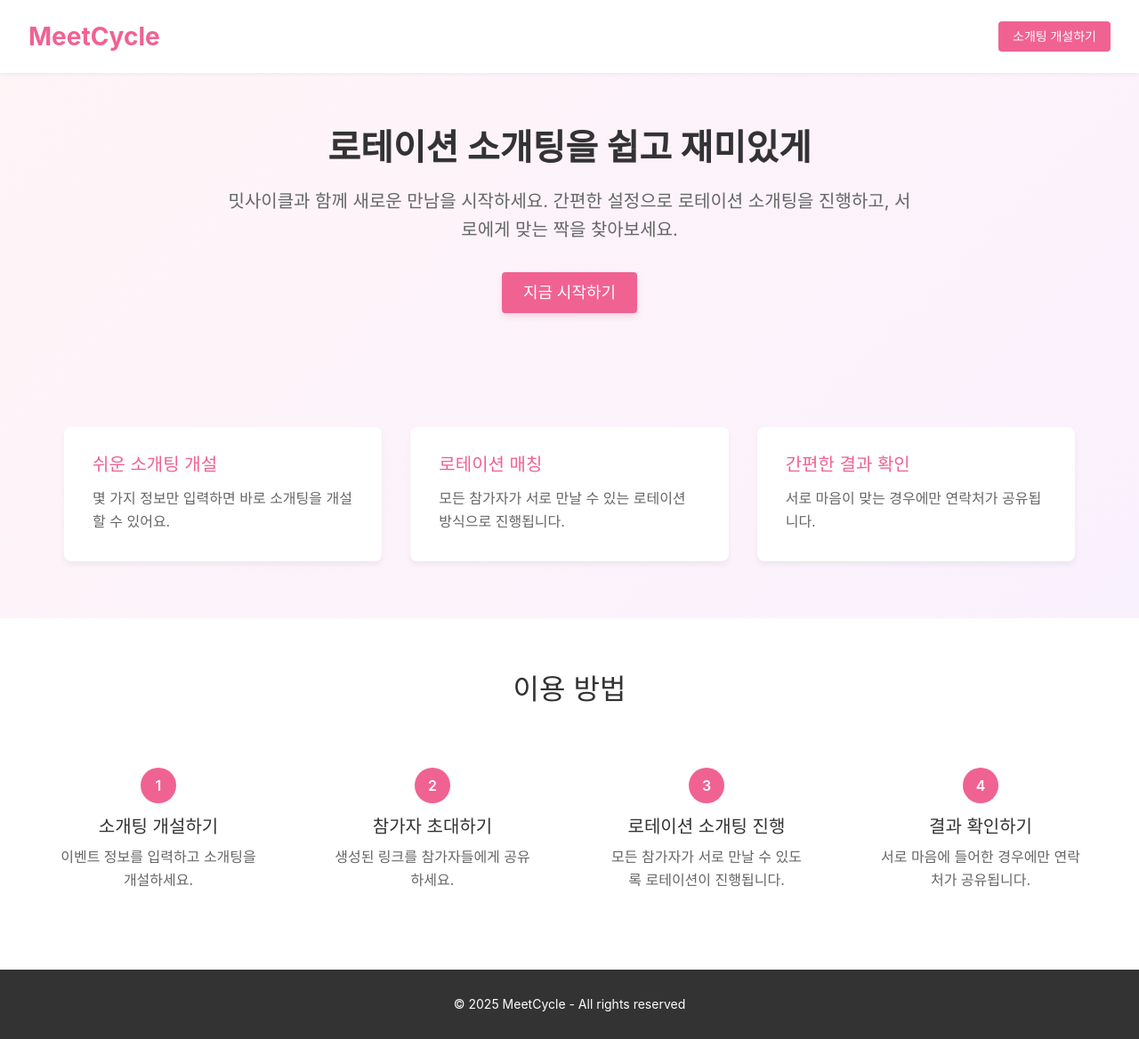
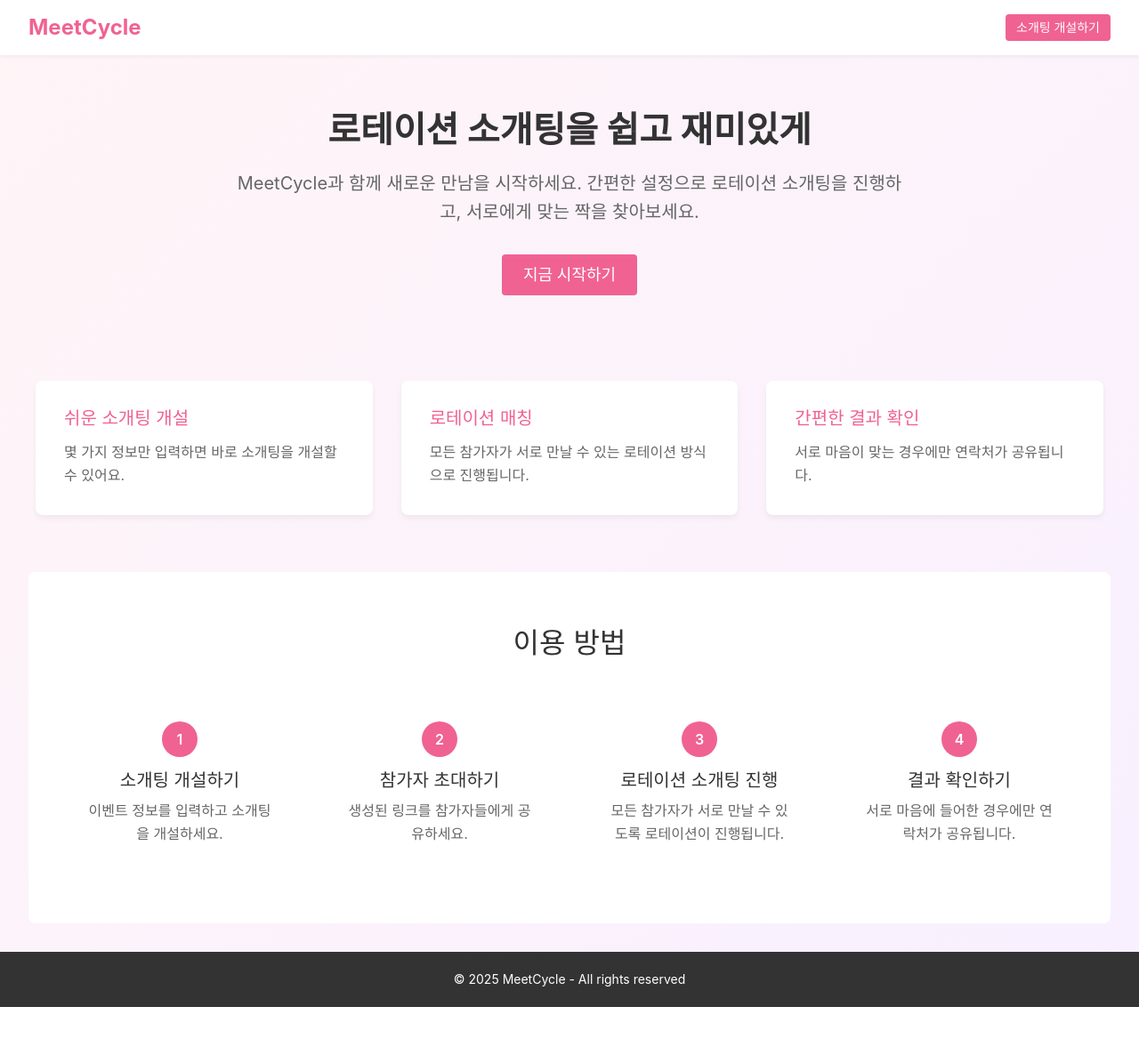
Before and after one commit to nonarnee/meetcycle, a React (Vite) app: page / in a window 1280 px wide. Shown: the whole page at 89% size. After the commit the page ends 1132 px from the top, so only its background shows below. Built offline with nearby package versions, Linux system fonts and the light colour scheme.

Commit message:
공통 레이아웃, 헤더, 푸터 컴포넌트 분리

```diff
--- /dev/null
+++ b/src/components/Common/Button.tsx
@@ -0,0 +1,112 @@
+import styled from '@emotion/styled';
+import { ButtonHTMLAttributes } from 'react';
+
+interface ButtonProps extends ButtonHTMLAttributes<HTMLButtonElement> {
+  variant?: 'primary' | 'secondary' | 'outline';
+  size?: 'small' | 'medium' | 'large';
+  fullWidth?: boolean;
+}
+
+const Button = ({
+  children,
+  variant = 'primary',
+  size = 'medium',
+  fullWidth = false,
+  ...props
+}: ButtonProps) => {
+  return (
+    <StyledButton
+      variant={variant}
+      size={size}
+      fullWidth={fullWidth}
+      {...props}
+    >
+      {children}
+    </StyledButton>
+  );
+};
+
+const StyledButton = styled.button<{
+  variant: 'primary' | 'secondary' | 'outline';
+  size: 'small' | 'medium' | 'large';
+  fullWidth: boolean;
+}>`
+  display: inline-flex;
+  align-items: center;
+  justify-content: center;
+  border-radius: 4px;
+  font-weight: 500;
+  cursor: pointer;
+  transition: all 0.2s;
+  width: ${props => (props.fullWidth ? '100%' : 'auto')};
+
+  /* 배리언트에 따른 스타일 */
+  ${props => {
+    switch (props.variant) {
+      case 'primary':
+        return `
+          background-color: #f06292;
+          color: white;
+          border: none;
+
+          &:hover:not(:disabled) {
+            background-color: #ec407a;
+          }
+        `;
+      case 'secondary':
+        return `
+          background-color: transparent;
+          color: #666;
+          border: none;
+
+          &:hover:not(:disabled) {
+            background-color: #f5f5f5;
+          }
+        `;
+      case 'outline':
+        return `
+          background-color: transparent;
+          color: #f06292;
+          border: 1px solid #f06292;
+
+          &:hover:not(:disabled) {
+            background-color: rgba(240, 98, 146, 0.05);
+          }
+        `;
+      default:
+        return '';
+    }
+  }}
+
+  /* 크기에 따른 스타일 */
+  ${props => {
+    switch (props.size) {
+      case 'small':
+        return `
+          padding: 0.5rem 0.75rem;
+          font-size: 0.875rem;
+        `;
+      case 'medium':
+        return `
+          padding: 0.75rem 1.25rem;
+          font-size: 1rem;
+        `;
+      case 'large':
+        return `
+          padding: 0.875rem 1.5rem;
+          font-size: 1.125rem;
+        `;
+      default:
+        return '';
+    }
+  }}
+
+  /* 비활성화 상태 */
+  &:disabled {
+    background-color: #ccc;
+    color: #888;
+    cursor: not-allowed;
+  }
+`;
+
+export default Button;
--- /dev/null
+++ b/src/components/Layout/BaseLayout.tsx
@@ -0,0 +1,40 @@
+import { ReactNode } from 'react';
+import styled from '@emotion/styled';
+import Header from './Header';
+import Footer from './Footer';
+
+interface BaseLayoutProps {
+  children: ReactNode;
+  rightContent?: ReactNode;
+  backgroundColor?: string;
+}
+
+const BaseLayout = ({
+  children,
+  rightContent,
+  backgroundColor = 'linear-gradient(135deg, #fff5f7 0%, #f8f0ff 100%)'
+}: BaseLayoutProps) => {
+  return (
+    <Container backgroundColor={backgroundColor}>
+      <Header rightContent={rightContent} />
+      <MainContent>
+        {children}
+      </MainContent>
+      <Footer />
+    </Container>
+  );
+};
+
+const Container = styled.div<{ backgroundColor: string }>`
+  min-height: 100vh;
+  display: flex;
+  flex-direction: column;
+  background: ${props => props.backgroundColor};
+`;
+
+const MainContent = styled.main`
+  flex: 1;
+  padding: 2rem;
+`;
+
+export default BaseLayout;
--- /dev/null
+++ b/src/components/Layout/Footer.tsx
@@ -0,0 +1,25 @@
+import styled from '@emotion/styled';
+
+const Footer = () => {
+  const currentYear = new Date().getFullYear();
+
+  return (
+    <FooterContainer>
+      <FooterText>© {currentYear} MeetCycle - All rights reserved</FooterText>
+    </FooterContainer>
+  );
+};
+
+const FooterContainer = styled.footer`
+  background-color: #333;
+  color: white;
+  padding: 1.5rem;
+  text-align: center;
+`;
+
+const FooterText = styled.p`
+  margin: 0;
+  font-size: 0.875rem;
+`;
+
+export default Footer;
--- /dev/null
+++ b/src/components/Layout/Header.tsx
@@ -0,0 +1,45 @@
+import styled from '@emotion/styled';
+import { ReactNode } from 'react';
+import { Link } from 'react-router-dom';
+
+interface HeaderProps {
+  rightContent?: ReactNode;
+}
+
+const Header = ({ rightContent }: HeaderProps) => {
+  return (
+    <HeaderContainer>
+      <LogoLink to="/">
+        <Logo>MeetCycle</Logo>
+      </LogoLink>
+      {rightContent && <RightContentContainer>{rightContent}</RightContentContainer>}
+    </HeaderContainer>
+  );
+};
+
+const HeaderContainer = styled.header`
+  display: flex;
+  justify-content: space-between;
+  align-items: center;
+  padding: 1rem 2rem;
+  background-color: white;
+  box-shadow: 0 2px 4px rgba(0, 0, 0, 0.05);
+`;
+
+const LogoLink = styled(Link)`
+  text-decoration: none;
+`;
+
+const Logo = styled.h1`
+  margin: 0;
+  font-size: 1.5rem;
+  font-weight: 700;
+  color: #f06292;
+`;
+
+const RightContentContainer = styled.div`
+  display: flex;
+  align-items: center;
+`;
+
+export default Header;
--- a/src/pages/Board/index.tsx
+++ b/src/pages/Board/index.tsx
@@ -1,8 +1,10 @@
 import { useState } from 'react';
+import { useParams } from 'react-router-dom';
 import styled from '@emotion/styled';
-import { useParams } from 'react-router-dom';
+import BaseLayout from '../../components/Layout/BaseLayout';
+import Button from '../../components/Common/Button';
 
-// 임시 목업 데이터
+// 목업 데이터
 const MOCK_DATING = {
   id: 'dating-123',
   title: '5월 신촌 소개팅',
@@ -17,6 +19,8 @@ const MOCK_DATING = {
 
 const BoardPage = () => {
   const { accessCode } = useParams<{ accessCode: string }>();
+
+  // 실제 구현에서는 accessCode를 사용하여 API에서 소개팅 정보를 가져옵니다
   const [dating] = useState(MOCK_DATING);
   const [copySuccess, setCopySuccess] = useState(false);
 
@@ -33,15 +37,10 @@ const BoardPage = () => {
     // 상태 업데이트 및 페이지 전환 로직
   };
 
+  const headerRight = <HostLabel>호스트 모드</HostLabel>;
+
   return (
-    <Container>
-      <Header>
-        <Logo>밋사이클</Logo>
-        <HostInfo>
-          <HostLabel>호스트 모드</HostLabel>
-        </HostInfo>
-      </Header>
-
+    <BaseLayout rightContent={headerRight}>
       <MainContent>
         <DatingInfoSection>
           <h2>소개팅 정보</h2>
@@ -85,7 +84,7 @@ const BoardPage = () => {
           <SectionHeader>
             <h2>참가자 현황</h2>
             <ParticipantCount>
-              {dating.participants.length || 0}/{dating.maleCount + dating.femaleCount}명 참여
+              {dating.participants.length}/{dating.maleCount + dating.femaleCount}명 참여
             </ParticipantCount>
           </SectionHeader>
 
@@ -102,48 +101,18 @@ const BoardPage = () => {
 
         <ActionSection>
           <p>모든 참가자가 입장하면 소개팅을 시작할 수 있습니다.</p>
-          <StartButton
+          <Button
             onClick={startDating}
             disabled={dating.participants.length < 2}
+            size="large"
           >
             소개팅 시작하기
-          </StartButton>
+          </Button>
         </ActionSection>
       </MainContent>
-
-      <Footer>
-        <FooterText>© 2025 MeetCycle - All rights reserved</FooterText>
-      </Footer>
-    </Container>
+    </BaseLayout>
   );
 };
-
-const Container = styled.div`
-  min-height: 100vh;
-  display: flex;
-  flex-direction: column;
-`;
-
-const Header = styled.header`
-  display: flex;
-  justify-content: space-between;
-  align-items: center;
-  padding: 1rem 2rem;
-  background-color: white;
-  box-shadow: 0 2px 4px rgba(0, 0, 0, 0.05);
-`;
-
-const Logo = styled.h1`
-  margin: 0;
-  font-size: 1.5rem;
-  font-weight: 700;
-  color: #f06292;
-`;
-
-const HostInfo = styled.div`
-  display: flex;
-  align-items: center;
-`;
 
 const HostLabel = styled.span`
   background-color: #f06292;
@@ -154,9 +123,7 @@ const HostLabel = styled.span`
   border-radius: 4px;
 `;
 
-const MainContent = styled.main`
-  flex: 1;
-  padding: 2rem;
+const MainContent = styled.div`
   max-width: 1200px;
   margin: 0 auto;
   width: 100%;
@@ -316,32 +283,4 @@ const ActionSection = styled.section`
   }
 `;
 
-const StartButton = styled.button<{ disabled: boolean }>`
-  background-color: ${props => props.disabled ? '#ccc' : '#f06292'};
-  color: white;
-  border: none;
-  border-radius: 4px;
-  padding: 0.75rem 1.5rem;
-  font-size: 1rem;
-  font-weight: 500;
-  cursor: ${props => props.disabled ? 'not-allowed' : 'pointer'};
-  transition: background-color 0.2s;
-
-  &:hover {
-    background-color: ${props => props.disabled ? '#ccc' : '#ec407a'};
-  }
-`;
-
-const Footer = styled.footer`
-  background-color: #333;
-  color: white;
-  padding: 1.5rem;
-  text-align: center;
-`;
-
-const FooterText = styled.p`
-  margin: 0;
-  font-size: 0.875rem;
-`;
-
 export default BoardPage;
--- a/src/pages/JoinDating/index.tsx
+++ b/src/pages/JoinDating/index.tsx
@@ -1,6 +1,8 @@
 import { useState } from 'react';
 import { useParams, useNavigate } from 'react-router-dom';
 import styled from '@emotion/styled';
+import BaseLayout from '../../components/Layout/BaseLayout';
+import Button from '../../components/Common/Button';
 
 interface ParticipantFormData {
   nickname: string;
@@ -71,12 +73,8 @@ const JoinDatingPage = () => {
   };
 
   return (
-    <Container>
-      <Header>
-        <Logo>밋사이클</Logo>
-      </Header>
-
-      <MainContent>
+    <BaseLayout>
+      <ContentWrapper>
         <JoinCard>
           <JoinCardHeader>
             <h2>소개팅 참여하기</h2>
@@ -139,49 +137,25 @@ const JoinDatingPage = () => {
 
             {error && <ErrorMessage>{error}</ErrorMessage>}
 
-            <SubmitButton type="submit" disabled={isLoading}>
+            <Button
+              type="submit"
+              disabled={isLoading}
+              fullWidth
+            >
               {isLoading ? '등록 중...' : '참여하기'}
-            </SubmitButton>
+            </Button>
           </Form>
         </JoinCard>
-      </MainContent>
-
-      <Footer>
-        <FooterText>© 2025 MeetCycle - All rights reserved</FooterText>
-      </Footer>
-    </Container>
+      </ContentWrapper>
+    </BaseLayout>
   );
 };
 
-const Container = styled.div`
-  min-height: 100vh;
-  display: flex;
-  flex-direction: column;
-  background: linear-gradient(135deg, #fff5f7 0%, #f8f0ff 100%);
-`;
-
-const Header = styled.header`
+const ContentWrapper = styled.div`
   display: flex;
   justify-content: center;
   align-items: center;
-  padding: 1rem 2rem;
-  background-color: white;
-  box-shadow: 0 2px 4px rgba(0, 0, 0, 0.05);
-`;
-
-const Logo = styled.h1`
-  margin: 0;
-  font-size: 1.5rem;
-  font-weight: 700;
-  color: #f06292;
-`;
-
-const MainContent = styled.main`
-  flex: 1;
-  display: flex;
-  justify-content: center;
-  align-items: center;
-  padding: 2rem;
+  min-height: calc(100vh - 200px);
 `;
 
 const JoinCard = styled.div`
@@ -283,33 +257,4 @@ const ErrorMessage = styled.div`
   font-size: 0.875rem;
 `;
 
-const SubmitButton = styled.button<{ disabled: boolean }>`
-  width: 100%;
-  background-color: ${props => props.disabled ? '#ccc' : '#f06292'};
-  color: white;
-  border: none;
-  border-radius: 4px;
-  padding: 0.875rem;
-  font-size: 1rem;
-  font-weight: 500;
-  cursor: ${props => props.disabled ? 'not-allowed' : 'pointer'};
-  transition: background-color 0.2s;
-
-  &:hover {
-    background-color: ${props => props.disabled ? '#ccc' : '#ec407a'};
-  }
-`;
-
-const Footer = styled.footer`
-  background-color: #333;
-  color: white;
-  padding: 1.5rem;
-  text-align: center;
-`;
-
-const FooterText = styled.p`
-  margin: 0;
-  font-size: 0.875rem;
-`;
-
 export default JoinDatingPage;
--- a/src/pages/Landing/index.tsx
+++ b/src/pages/Landing/index.tsx
@@ -1,6 +1,8 @@
 import { useState } from 'react';
 import { useNavigate } from 'react-router-dom';
 import styled from '@emotion/styled';
+import BaseLayout from '../../components/Layout/BaseLayout';
+import Button from '../../components/Common/Button';
 import CreateDatingModal, { DatingFormData } from '../../components/Modal/CreateDatingModal';
 
 const mockAccessCode = 'MEET123';
@@ -19,22 +21,19 @@ const LandingPage = () => {
     navigate(`/board/${mockAccessCode}`);
   };
 
+  const headerContent = (
+    <Button size="small" onClick={openModal}>소개팅 개설하기</Button>
+  );
+
   return (
-    <Container>
-      <Header>
-        <Logo>MeetCycle</Logo>
-        <Navigation>
-          <CreateButton onClick={openModal}>소개팅 개설하기</CreateButton>
-        </Navigation>
-      </Header>
-
+    <BaseLayout rightContent={headerContent}>
       <HeroSection>
         <HeroTitle>로테이션 소개팅을 쉽고 재미있게</HeroTitle>
         <HeroText>
-          밋사이클과 함께 새로운 만남을 시작하세요. 간편한 설정으로 로테이션 소개팅을 진행하고,
+          MeetCycle과 함께 새로운 만남을 시작하세요. 간편한 설정으로 로테이션 소개팅을 진행하고,
           서로에게 맞는 짝을 찾아보세요.
         </HeroText>
-        <StartButton onClick={openModal}>지금 시작하기</StartButton>
+        <Button size="large" onClick={openModal}>지금 시작하기</Button>
       </HeroSection>
 
       <FeaturesSection>
@@ -78,59 +77,14 @@ const LandingPage = () => {
         </StepsContainer>
       </HowItWorksSection>
 
-      <Footer>
-        <FooterText>© 2025 MeetCycle - All rights reserved</FooterText>
-      </Footer>
-
       {isModalOpen && <CreateDatingModal onClose={closeModal} onSubmit={handleCreateDating} />}
-    </Container>
+    </BaseLayout>
   );
 };
 
-const Container = styled.div`
-  min-height: 100vh;
-  background: linear-gradient(135deg, #fff5f7 0%, #f8f0ff 100%);
-`;
-
-const Header = styled.header`
-  display: flex;
-  justify-content: space-between;
-  align-items: center;
-  padding: 1.5rem 2rem;
-  background-color: white;
-  box-shadow: 0 2px 4px rgba(0, 0, 0, 0.05);
-`;
-
-const Logo = styled.h1`
-  margin: 0;
-  font-size: 1.75rem;
-  font-weight: 700;
-  color: #f06292;
-`;
-
-const Navigation = styled.nav`
-  display: flex;
-`;
-
-const CreateButton = styled.button`
-  background-color: #f06292;
-  color: white;
-  border: none;
-  border-radius: 4px;
-  padding: 0.625rem 1rem;
-  font-size: 0.875rem;
-  font-weight: 500;
-  cursor: pointer;
-  transition: background-color 0.2s;
-
-  &:hover {
-    background-color: #ec407a;
-  }
-`;
-
 const HeroSection = styled.section`
   text-align: center;
-  padding: 4rem 1rem;
+  padding: 2rem 1rem 4rem;
   max-width: 800px;
   margin: 0 auto;
 `;
@@ -157,30 +111,11 @@ const HeroText = styled.p`
   }
 `;
 
-const StartButton = styled.button`
-  background-color: #f06292;
-  color: white;
-  border: none;
-  border-radius: 4px;
-  padding: 0.875rem 1.5rem;
-  font-size: 1.125rem;
-  font-weight: 500;
-  cursor: pointer;
-  transition: all 0.2s;
-  box-shadow: 0 4px 6px rgba(240, 98, 146, 0.2);
-
-  &:hover {
-    background-color: #ec407a;
-    transform: translateY(-2px);
-    box-shadow: 0 6px 8px rgba(240, 98, 146, 0.3);
-  }
-`;
-
 const FeaturesSection = styled.section`
   display: grid;
   grid-template-columns: repeat(auto-fit, minmax(280px, 1fr));
   gap: 2rem;
-  padding: 4rem 2rem;
+  padding: 2rem 0;
   max-width: 1200px;
   margin: 0 auto;
 `;
@@ -210,8 +145,10 @@ const FeatureText = styled.p`
 `;
 
 const HowItWorksSection = styled.section`
-  padding: 4rem 2rem;
+  padding: 4rem 0;
   background-color: white;
+  border-radius: 8px;
+  margin-top: 2rem;
 `;
 
 const SectionTitle = styled.h2`
@@ -227,6 +164,7 @@ const StepsContainer = styled.div`
   gap: 2rem;
   max-width: 1200px;
   margin: 0 auto;
+  padding: 0 2rem;
 `;
 
 const Step = styled.div`
@@ -258,16 +196,4 @@ const StepText = styled.p`
   line-height: 1.6;
 `;
 
-const Footer = styled.footer`
-  background-color: #333;
-  color: white;
-  padding: 2rem;
-  text-align: center;
-`;
-
-const FooterText = styled.p`
-  margin: 0;
-  font-size: 0.875rem;
-`;
-
 export default LandingPage;
--- a/src/pages/WaitingRoom/index.tsx
+++ b/src/pages/WaitingRoom/index.tsx
@@ -1,6 +1,7 @@
 import { useState, useEffect } from 'react';
 import { useParams, useLocation } from 'react-router-dom';
 import styled from '@emotion/styled';
+import BaseLayout from '../../components/Layout/BaseLayout';
 
 interface LocationState {
   participantId: string;
@@ -52,14 +53,13 @@ const WaitingRoomPage = () => {
   const maleCounts = participants.filter(p => p.gender === 'male').length;
   const femaleCounts = participants.filter(p => p.gender === 'female').length;
 
+  const headerRight = (
+    <ParticipantBadge>{state?.nickname || '참가자'}</ParticipantBadge>
+  );
+
   return (
-    <Container>
-      <Header>
-        <Logo>밋사이클</Logo>
-        <ParticipantBadge>{state?.nickname || '참가자'}</ParticipantBadge>
-      </Header>
-
-      <MainContent>
+    <BaseLayout rightContent={headerRight}>
+      <ContentWrapper>
         <WaitingCard>
           <WaitingCardHeader>
             <h2>소개팅 대기실</h2>
@@ -119,36 +119,15 @@ const WaitingRoomPage = () => {
             </ParticipantsSection>
           </WaitingInfo>
         </WaitingCard>
-      </MainContent>
-
-      <Footer>
-        <FooterText>© 2025 MeetCycle - All rights reserved</FooterText>
-      </Footer>
-    </Container>
+      </ContentWrapper>
+    </BaseLayout>
   );
 };
 
-const Container = styled.div`
-  min-height: 100vh;
+const ContentWrapper = styled.div`
   display: flex;
-  flex-direction: column;
-  background: linear-gradient(135deg, #fff5f7 0%, #f8f0ff 100%);
-`;
-
-const Header = styled.header`
-  display: flex;
-  justify-content: space-between;
-  align-items: center;
-  padding: 1rem 2rem;
-  background-color: white;
-  box-shadow: 0 2px 4px rgba(0, 0, 0, 0.05);
-`;
-
-const Logo = styled.h1`
-  margin: 0;
-  font-size: 1.5rem;
-  font-weight: 700;
-  color: #f06292;
+  justify-content: center;
+  align-items: flex-start;
 `;
 
 const ParticipantBadge = styled.div`
@@ -158,14 +137,6 @@ const ParticipantBadge = styled.div`
   font-weight: 500;
   padding: 0.25rem 0.5rem;
   border-radius: 4px;
-`;
-
-const MainContent = styled.main`
-  flex: 1;
-  display: flex;
-  justify-content: center;
-  align-items: flex-start;
-  padding: 2rem;
 `;
 
 const WaitingCard = styled.div`
@@ -322,16 +293,4 @@ const ParticipantGender = styled.div`
   border-radius: 4px;
 `;
 
-const Footer = styled.footer`
-  background-color: #333;
-  color: white;
-  padding: 1.5rem;
-  text-align: center;
-`;
-
-const FooterText = styled.p`
-  margin: 0;
-  font-size: 0.875rem;
-`;
-
 export default WaitingRoomPage;
```
